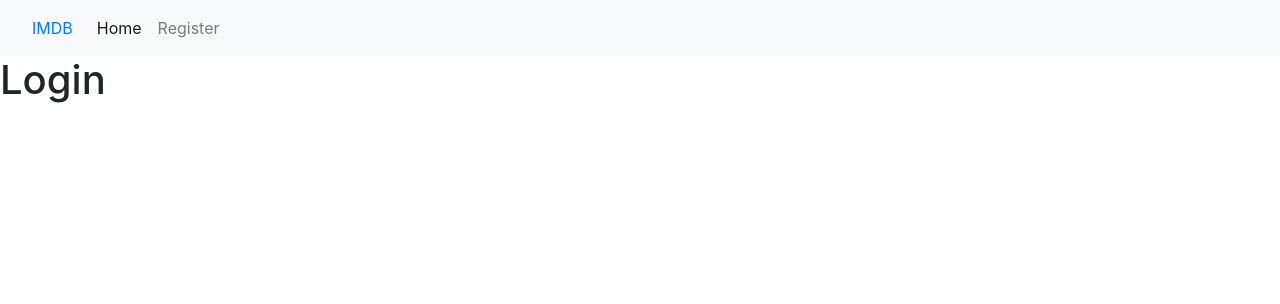
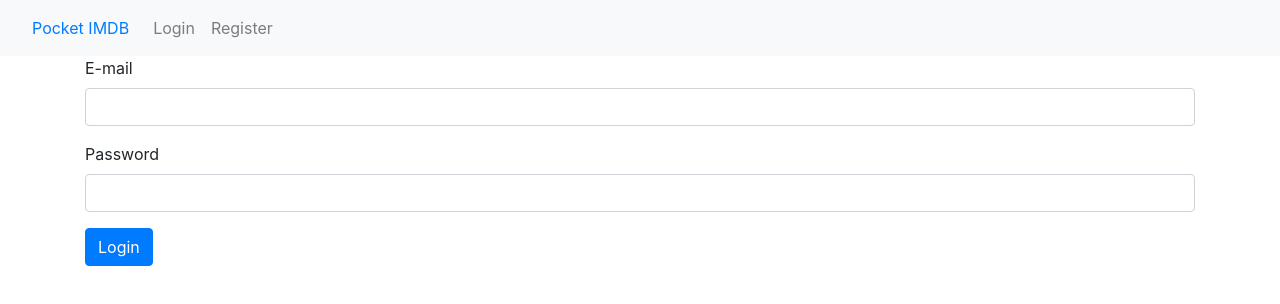
Before and after one commit to dusankaK/imdb-vue, a Vue app: page /login in a window 1280 px wide. Shown: the top 304 px of the page. Built offline with nearby package versions, Linux system fonts and the light colour scheme.

Commit message:
#DKAH-75 Login flow

```diff
--- a/src/components/Header.vue
+++ b/src/components/Header.vue
@@ -1,7 +1,7 @@
 <template>
    <div class="container-fluid m-0 p-0">
     <nav class="navbar navbar-expand-lg navbar-light bg-light">
-      <router-link class="nav-link" :to ="{ name: 'home'}">IMDB<span class="sr-only">(current)</span></router-link>
+      <router-link class="nav-link" :to ="{ name: 'home'}">Pocket IMDB</router-link>
       <button
         class="navbar-toggler"
         type="button"
@@ -13,25 +13,47 @@
       >
         <span class="navbar-toggler-icon"></span>
       </button>
-      <div class="collapse navbar-collapse" id="navbarNav">
-        <ul class="navbar-nav">
-          <li class="nav-item active">
-            <router-link class="nav-link" :to="{ name: 'home' }">
-              Home
-              <span class="sr-only">(current)</span>
-            </router-link>
-          </li>
-          <li class="nav-item">
-            <router-link class="nav-link" :to="{ name: 'register' }">Register</router-link>
-          </li>
-        </ul>
+      <div
+          v-if="!isUserLoggedIn"
+          class="collapse navbar-collapse"
+          id="navbarNavAltMarkup">
+        <div class="navbar-nav">
+          <router-link class="nav-link" :to="{ name: 'login' }">Login</router-link>
+          <router-link class="nav-link" :to="{ name: 'register' }">Register</router-link>
+        </div>
+      </div>
+      <div
+        v-else
+        class="collapse navbar-collapse"
+        id="navbarNavAltMarkup">
+        <div class="navbar-nav">
+          <a class="nav-link" href="#" @click.prevent="logout()">Logout</a>
+        </div>
       </div>
     </nav>
   </div>
 </template>
 
 <script>
+import { mapGetters, mapActions } from "vuex"
+
 export default {
-  name: "Header"
+  name: "Header",
+  computed: {
+    ...mapGetters({
+      isUserLoggedIn: "isUserLoggedIn"
+    })
+  },
+  methods: {
+    ...mapActions({
+      logoutUser: "logoutUser"
+    }),
+    logout() {
+      this.logoutUser()
+        .then(() => {
+          this.$router.push({ name: "login"})
+        })
+    }
+  }
 }
 </script>
--- a/src/main.js
+++ b/src/main.js
@@ -1,7 +1,7 @@
 import Vue from 'vue'
 import App from './App.vue'
 import 'bootstrap/dist/css/bootstrap.min.css'
-import { router } from './router/index.js'
+import router from './router/index.js'
 import { store } from './store/index.js'
 
 Vue.config.productionTip = false
--- a/src/router/index.js
+++ b/src/router/index.js
@@ -1,5 +1,6 @@
 import Vue from 'vue';
 import VueRouter from 'vue-router';
+import { store } from "../store/index.js";
 import Movies from '../views/Movies.vue';
 import Login from '../views/auth/Login.vue';
 import Register from '../views/auth/Register.vue';
@@ -10,22 +11,56 @@ const routes = [
   {
     path: "/",
     name: 'home',
-    component: Movies
+    component: Movies,
+    meta: {
+      guest: false
+    }
   },
   {
     path: '/login',
     name: 'login',
-    component: Login
+    component: Login,
+    meta: {
+      guest: true
+    }
   },
   {
     path: '/register',
     name: 'register',
-    component: Register
+    component: Register,
+    meta: {
+      guest: true
+    }
   },
 ]
 
-
-export const router = new VueRouter({
+const router = new VueRouter({
   routes,
   mode: 'history'
 })
+
+router.beforeEach((to, from, next) => {
+  const isUserLoggedIn = store.getters.isUserLoggedIn;
+
+  if (!to.meta.guest && !isUserLoggedIn) {
+    return next({
+      name: "login"
+    });
+  }
+
+  if (to.name === "login" && isUserLoggedIn) {
+    return next({
+      name: "home"
+    });
+  }
+
+  if (to.name === "register" && isUserLoggedIn) {
+    return next({
+      name: "home"
+    });
+  }
+
+  return next();
+});
+
+export default router;
--- a/src/store/modules/AuthStore.js
+++ b/src/store/modules/AuthStore.js
@@ -4,7 +4,8 @@ export const AuthStore = {
   state:
   {
     token: localStorage.getItem("token"),
-    registerErrors: []
+    registerErrors: [],
+    loginErrors: null
   },
   mutations:
   {
@@ -13,6 +14,9 @@ export const AuthStore = {
     },
     SET_REGISTER_ERRORS: (state, errors) => {
       state.registerErrors = errors
+    },
+    SET_LOGIN_ERRORS: (state, error) => {
+      state.loginErrors = error
     }
   },
   actions:
@@ -27,11 +31,33 @@ export const AuthStore = {
       } catch (exception) {
         context.commit("SET_REGISTER_ERRORS", exception.response.data.errors);
       }
+    },
+    async loginUser(context, credentials) {
+      try {
+        const response = await authService.login(credentials);
+        context.commit("SET_TOKEN", response.data.token);
+        context.commit("SET_LOGIN_ERRORS", null);
+        localStorage.setItem("token", response.data.token);
+        return response;
+      } catch (exception) {
+        context.commit("SET_LOGIN_ERRORS", exception.response.data.error);
+      }
+    },
+    async logoutUser(context){
+      context.commit('SET_TOKEN', null);
+      localStorage.removeItem("token")
+
     }
   },
   getters: {
     registerErrors(state) {
       return state.registerErrors
+    },
+    loginErrors(state) {
+      return state.loginErrors
+    },
+    isUserLoggedIn(state) {
+      return !!state.token
     }
   }
 }
--- a/src/views/auth/Login.vue
+++ b/src/views/auth/Login.vue
@@ -1,11 +1,54 @@
 <template>
-  <div>
-    <h1>Login</h1>
+  <div class="container">
+    <div
+      v-if="loginErrors"
+      class="alert alert-danger mt-3">
+      {{ loginErrors }}
+    </div>
+    <form @submit.prevent="submit()">
+      <div class="form-group">
+        <label for="name">E-mail</label>
+        <input v-model="credentials.email" type="email" class="form-control" required />
+      </div>
+      <div class="form-group">
+        <label for="name">Password</label>
+        <input v-model="credentials.password" type="password" class="form-control" required />
+      </div>
+      <button class="btn btn-primary" type="submit">Login</button>
+    </form>
   </div>
 </template>
 
 <script>
+import { mapActions, mapGetters } from "vuex"
+
 export default {
-  name: "Login"
+  name: "Login",
+  computed: {
+    ...mapGetters({
+      loginErrors: "loginErrors"
+    })
+  },
+  data() {
+    return {
+      credentials: {
+        email: "",
+        password: ""
+      }
+    }
+  },
+  methods: {
+    ...mapActions({
+      loginUser: "loginUser"
+    }),
+    submit() {
+      this.loginUser(this.credentials)
+      .then(()=> {
+          if(!this.loginErrors){
+            this.$router.push({ name: 'home' })
+          }
+        })
+    }
+  }
 }
 </script>
```
